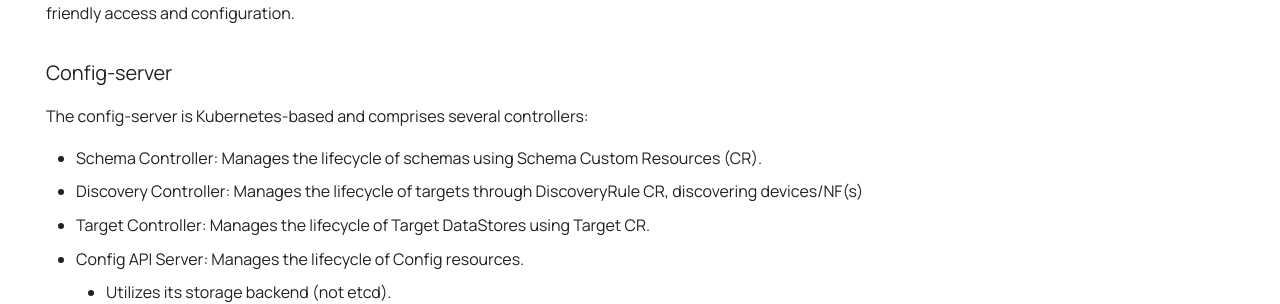
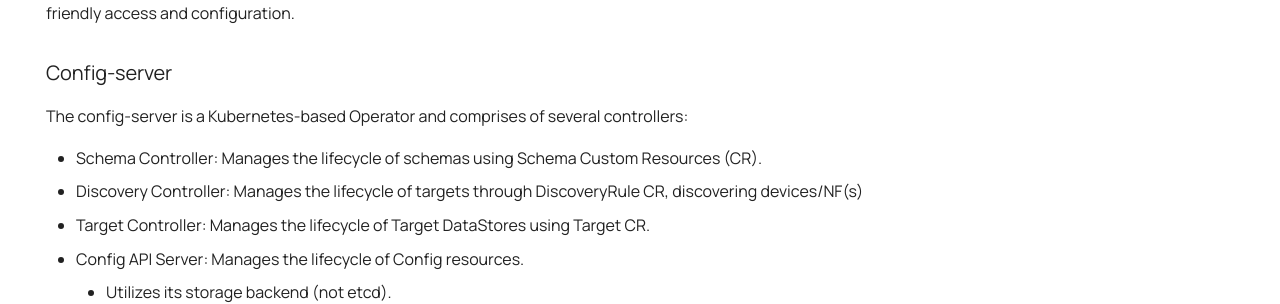
Before and after one commit to sdcio/docs, an MkDocs documentation site: the page built from docs/index.md, in a window 1280 px wide and 900 px high, scrolled down 1502 px. Shown: the part 155-459 px from the top of the window. Built offline with MkDocs 1.6.1 and Material for MkDocs 9.7.7, drawn with Linux system fonts in a browser that asks for light colours; comment, search, counter and statistics services are not loaded.

Commit message:
udpated sw tags

```diff
--- a/docs/index.md
+++ b/docs/index.md
@@ -32,7 +32,7 @@ The cache component manages multiple datastores, including Config, State, and In
 
 ### Config-server
 
-The config-server is Kubernetes-based and comprises several controllers:
+The config-server is a Kubernetes-based Operator and comprises of several controllers:
 
 - Schema Controller: Manages the lifecycle of schemas using Schema Custom Resources (CR).
 - Discovery Controller: Manages the lifecycle of targets through DiscoveryRule CR, discovering devices/NF(s)
```
Also changed, not shown: docs/install/3_k8s_collocated.md (+2 -2 lines).
